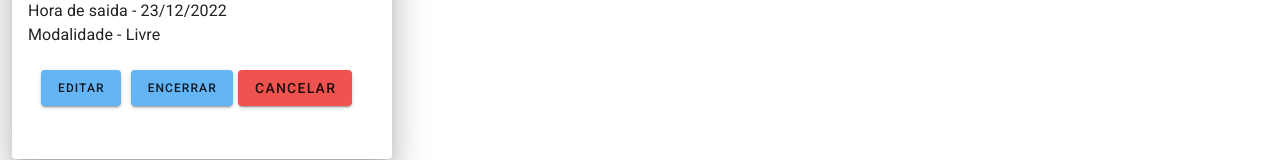
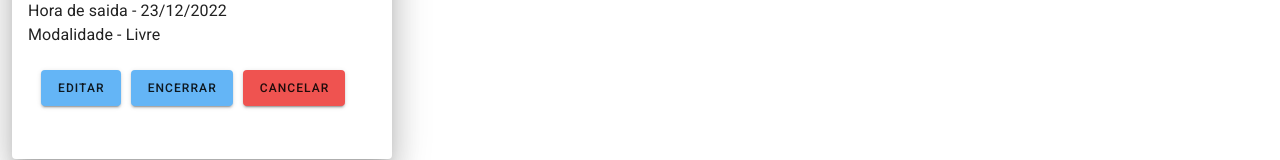
Before and after one commit to ifpi-picos/proxima-parada-front-end-vue, a Vue app: page /home/ride in a window 1280 px wide. Shown: the part 258-418 px from the top of the page. Built offline with nearby package versions, Linux system fonts and the light colour scheme.

Commit message:
colocando margin no btn3

```diff
--- a/src/pages/home/PostsPage.vue
+++ b/src/pages/home/PostsPage.vue
@@ -133,7 +133,7 @@
             <div>
               <v-btn class="t1" color="blue lighten-2">Editar </v-btn>
               <v-btn class="t2" color="blue lighten-2">Encerrar </v-btn>
-              <v-btn color="red lighten-1" >Cancelar</v-btn><br><br>
+              <v-btn class="t3" color="red lighten-1" >Cancelar</v-btn><br><br>
             </div>
           </v-container>
 
@@ -519,7 +519,7 @@ export default {
   }
 }
 
-.t1,.t2{
+.t1,.t2,.t3{
 
   margin: 5px;
   font-size: 12px;
```
